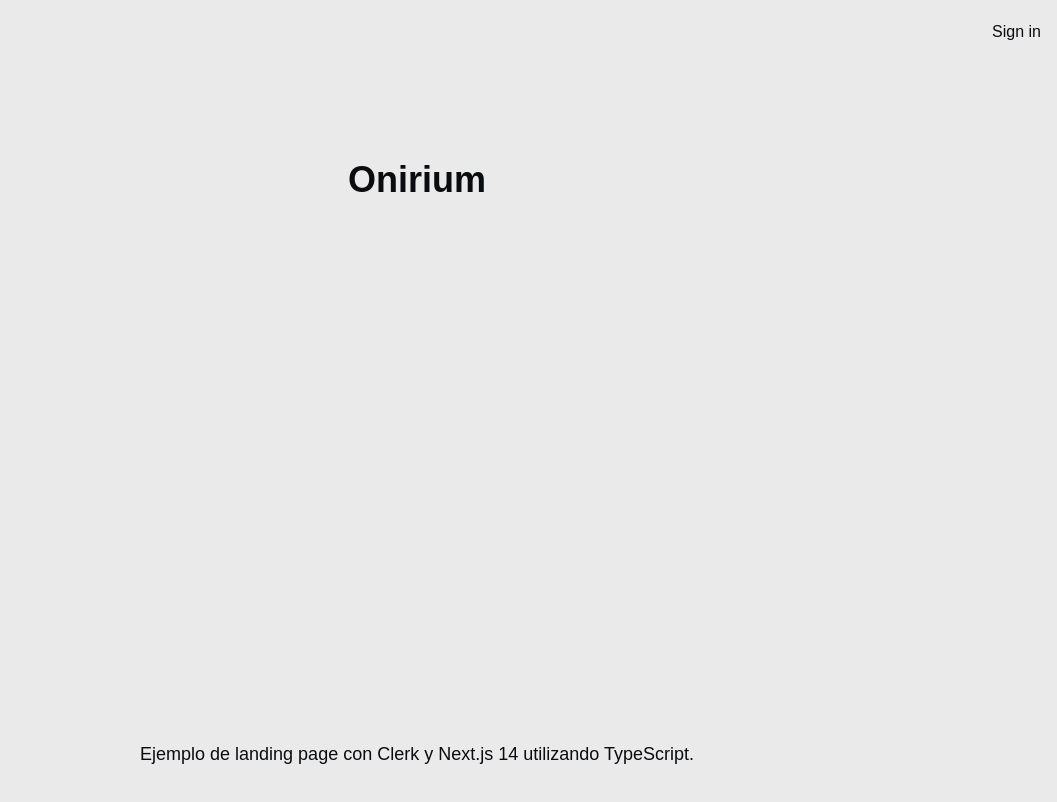
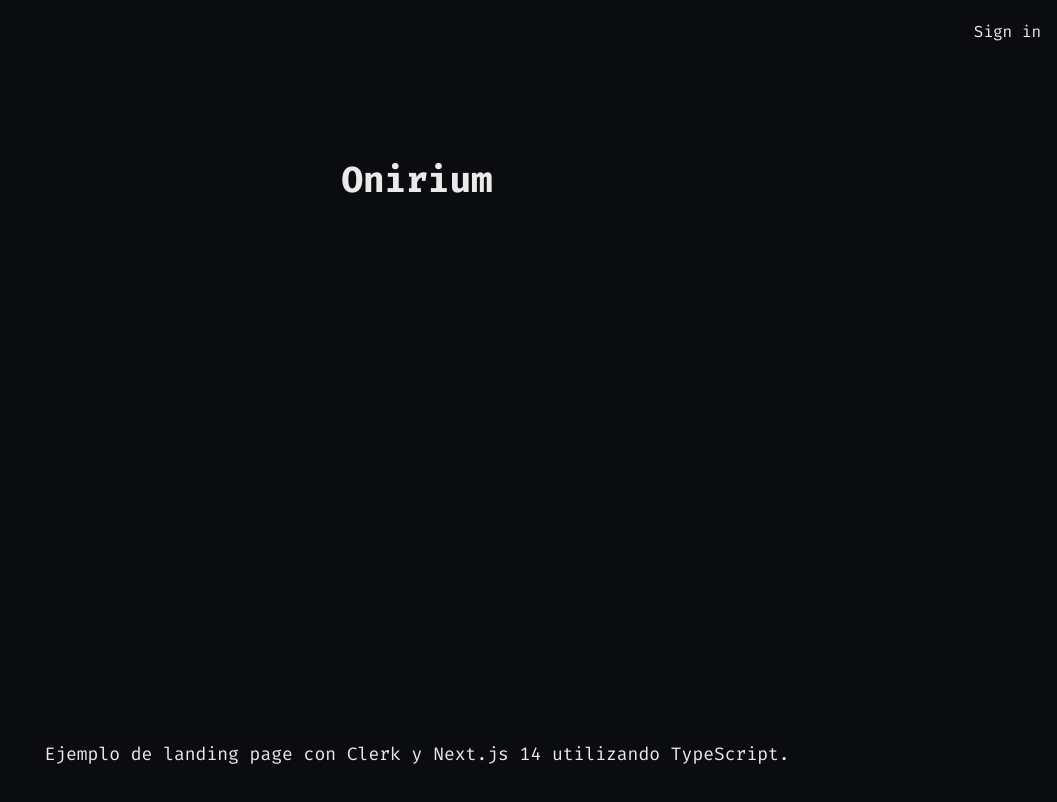
Before and after one commit to zkjon/onirium-client, a Next.js app: page / in a window 1280 px wide. Shown: the top 802 px of the page, without its empty margins (223-1280 px from the left). Built offline with nearby package versions, Linux system fonts and the light colour scheme; no server answers.

Commit message:
Refactor font-face declarations and update root styles for consistency

```diff
--- a/src/app/globals.css
+++ b/src/app/globals.css
@@ -1,21 +1,50 @@
 @import "tailwindcss";
 
+/* regular, bold, ligth, medium, semibold, regular */
+@font-face {
+  font-family: "Fira";
+  src: url("/FiraCode-Light.woff2") format("woff2");
+  font-weight: 300;
+  font-style: normal;
+  font-display: swap;
+}
+@font-face {
+  font-family: "Fira";
+  src: url("/FiraCode-Regular.woff2") format("woff2");
+  font-weight: 400;
+  font-style: normal;
+  font-display: swap;
+}
+@font-face {
+  font-family: "Fira";
+  src: url("/FiraCode-Medium.woff2") format("woff2");
+  font-weight: 500;
+  font-style: normal;
+  font-display: swap;
+}
+@font-face {
+  font-family: "Fira";
+  src: url("/FiraCode-Semibold.woff2") format("woff2");
+  font-weight: 600;
+  font-style: normal;
+  font-display: swap;
+}
+@font-face {
+  font-family: "Fira";
+  src: url("/FiraCode-Bold.woff2") format("woff2");
+  font-weight: 700;
+  font-style: normal;
+  font-display: swap;
+}
+
 :root {
-  /* EAEAEA
-  0B0C10
-  999DA0 */
-  --background: #eaeaea;
-  --foreground: #0b0c10;
-
-  --font-geist-sans: "Helvetica Neue", Helvetica, Arial, sans-serif;
-  --font-geist-mono: "Courier New", Courier, monospace;
+  --background: #0b0c10;
+  --foreground: #eaeaea;
 }
 
 @theme inline {
   --color-background: var(--background);
   --color-foreground: var(--foreground);
-  --font-sans: var(--font-geist-sans);
-  --font-mono: var(--font-geist-mono);
 }
 
 @media (prefers-color-scheme: dark) {
@@ -28,5 +57,5 @@
 body {
   background: var(--background);
   color: var(--foreground);
-  font-family: Arial, Helvetica, sans-serif;
+  font-family: "Fira", sans-serif;
 }
```
